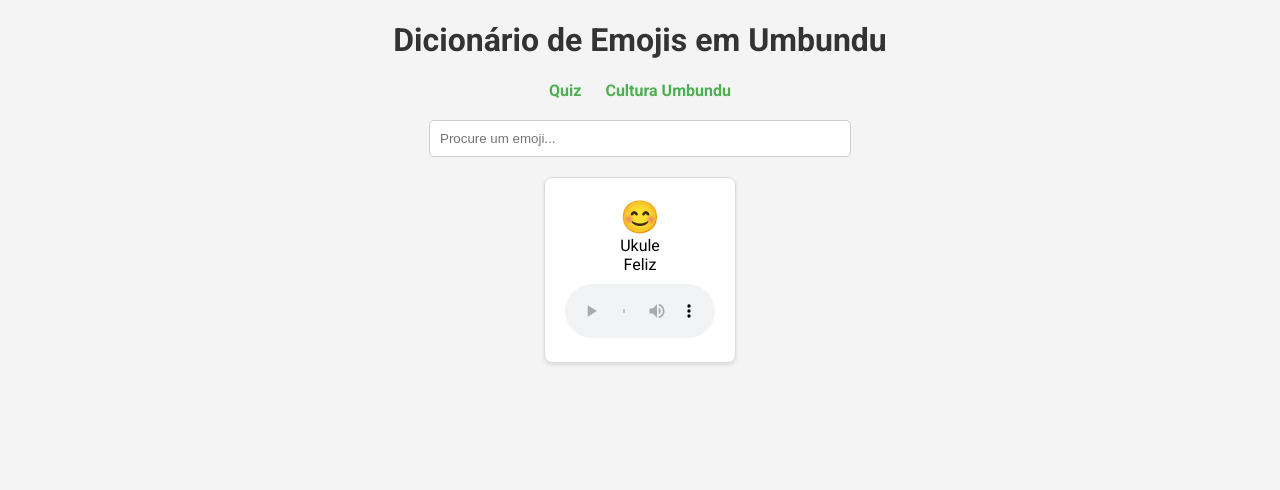
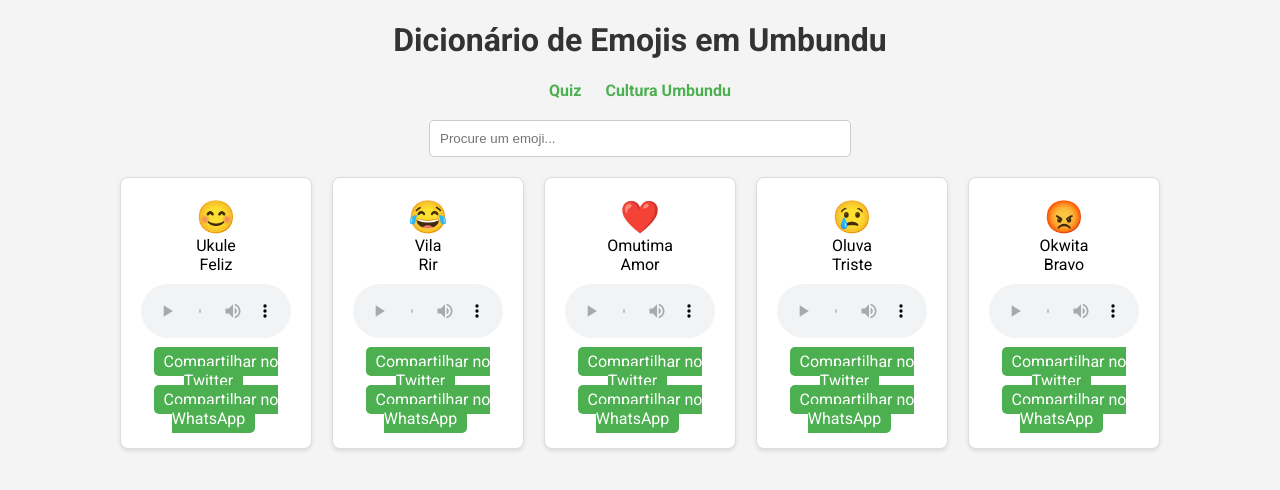
Before and after one commit to Paciencia163/Dicionario-de-emojis-em-Umbundo, a plain HTML site: page index.html in a window 1280 px wide. Drawn offline with Linux system fonts and the light colour scheme.

Commit message:
Update index.html
Adicionou-se mais emojis, botão para compartilar no WhatsApp e Twitter

```diff
--- a/index.html
+++ b/index.html
@@ -61,12 +61,31 @@
         }
         .emoji {
             font-size: 2em;
+            transition: transform 0.3s;
+        }
+        .card:hover .emoji {
+            transform: rotate(20deg);
         }
         .audio-container {
             margin-top: 10px;
         }
         .audio-container audio {
             width: 100%;
+        }
+        .share-container {
+            margin-top: 10px;
+        }
+        .share-button {
+            margin-right: 5px;
+            text-decoration: none;
+            color: white;
+            background-color: #4CAF50;
+            padding: 5px 10px;
+            border-radius: 5px;
+            transition: background-color 0.3s;
+        }
+        .share-button:hover {
+            background-color: #45a049;
         }
         @media (max-width: 600px) {
             .card {
@@ -103,8 +122,72 @@
                     Seu navegador não suporta o elemento de áudio.
                 </audio>
             </div>
+            <div class="share-container">
+                <a class="share-button" href="https://twitter.com/intent/tweet?text=😊 significa Ukule (Feliz) em Umbundu" target="_blank">Compartilhar no Twitter</a>
+                <a class="share-button" href="https://api.whatsapp.com/send?text=😊 significa Ukule (Feliz) em Umbundu" target="_blank">Compartilhar no WhatsApp</a>
+            </div>
         </div>
-        <!-- Continue com mais emojis... -->
+        <div class="card" data-emoji="😂" data-umbundu="Vila" data-portugues="Rir">
+            <div class="emoji" title="Rir no contexto cultural Umbundu">😂</div>
+            <div>Vila</div>
+            <div>Rir</div>
+            <div class="audio-container">
+                <audio controls>
+                    <source src="vila.mp3" type="audio/mpeg">
+                    Seu navegador não suporta o elemento de áudio.
+                </audio>
+            </div>
+            <div class="share-container">
+                <a class="share-button" href="https://twitter.com/intent/tweet?text=😂 significa Vila (Rir) em Umbundu" target="_blank">Compartilhar no Twitter</a>
+                <a class="share-button" href="https://api.whatsapp.com/send?text=😂 significa Vila (Rir) em Umbundu" target="_blank">Compartilhar no WhatsApp</a>
+            </div>
+        </div>
+        <div class="card" data-emoji="❤️" data-umbundu="Omutima" data-portugues="Amor">
+            <div class="emoji" title="Amor no contexto cultural Umbundu">❤️</div>
+            <div>Omutima</div>
+            <div>Amor</div>
+            <div class="audio-container">
+                <audio controls>
+                    <source src="omutima.mp3" type="audio/mpeg">
+                    Seu navegador não suporta o elemento de áudio.
+                </audio>
+            </div>
+            <div class="share-container">
+                <a class="share-button" href="https://twitter.com/intent/tweet?text=❤️ significa Omutima (Amor) em Umbundu" target="_blank">Compartilhar no Twitter</a>
+                <a class="share-button" href="https://api.whatsapp.com/send?text=❤️ significa Omutima (Amor) em Umbundu" target="_blank">Compartilhar no WhatsApp</a>
+            </div>
+        </div>
+        <div class="card" data-emoji="😢" data-umbundu="Oluva" data-portugues="Triste">
+            <div class="emoji" title="Triste no contexto cultural Umbundu">😢</div>
+            <div>Oluva</div>
+            <div>Triste</div>
+            <div class="audio-container">
+                <audio controls>
+                    <source src="oluva.mp3" type="audio/mpeg">
+                    Seu navegador não suporta o elemento de áudio.
+                </audio>
+            </div>
+            <div class="share-container">
+                <a class="share-button" href="https://twitter.com/intent/tweet?text=😢 significa Oluva (Triste) em Umbundu" target="_blank">Compartilhar no Twitter</a>
+                <a class="share-button" href="https://api.whatsapp.com/send?text=😢 significa Oluva (Triste) em Umbundu" target="_blank">Compartilhar no WhatsApp</a>
+            </div>
+        </div>
+        <div class="card" data-emoji="😡" data-umbundu="Okwita" data-portugues="Bravo">
+            <div class="emoji" title="Bravo no contexto cultural Umbundu">😡</div>
+            <div>Okwita</div>
+            <div>Bravo</div>
+            <div class="audio-container">
+                <audio controls>
+                    <source src="okwita.mp3" type="audio/mpeg">
+                    Seu navegador não suporta o elemento de áudio.
+                </audio>
+            </div>
+            <div class="share-container">
+                <a class="share-button" href="https://twitter.com/intent/tweet?text=😡 significa Okwita (Bravo) em Umbundu" target="_blank">Compartilhar no Twitter</a>
+                <a class="share-button" href="https://api.whatsapp.com/send?text=😡 significa Okwita (Bravo) em Umbundu" target="_blank">Compartilhar no WhatsApp</a>
+            </div>
+        </div>
+        <!-- Continue adicionando mais emojis... -->
     </div>
 
     <script>
```
